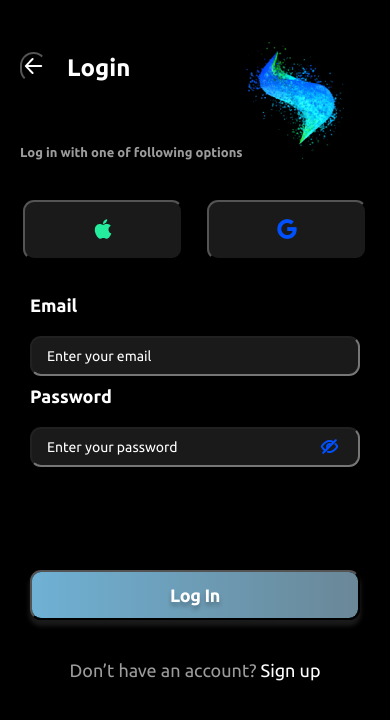
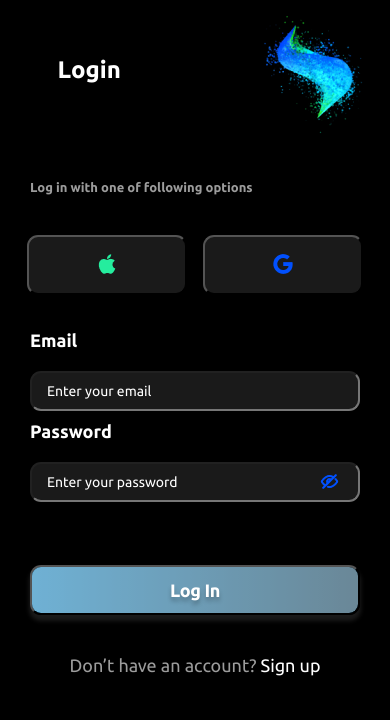
Before and after one commit to Cherced/QuanticFilms, a Next.js app: page /login in a window 390 px wide. Shown: the top 720 px of the page. Built offline with nearby package versions, Linux system fonts and the light colour scheme.

Commit message:
new style propousal

```diff
--- a/pages/login.jsx
+++ b/pages/login.jsx
@@ -10,7 +10,10 @@ const Login = () => {
   const router = useRouter()
   return (
     <div className="loginContainer">
-        <HeaderFloat path={""} HeaderClass="headerText" HeaderNavClass="headerNavText" titleHeader="Login"/>
+         <div className="headerLogin">
+           <h1>Login</h1>
+        <img src="/images/brandLogoHeader.png" alt="BrandLogo"/>
+        </div>
         <p className="parragaphAccount">Log in with one of following options</p>
         <ButtonsAccesBySM path={""} img1={"/images/mac.png"} img2={"/images/google.png"} alt="mediaLink" />
         <LoginForm />
--- a/sass/components/_headerFloat.scss
+++ b/sass/components/_headerFloat.scss
@@ -2,7 +2,7 @@
     display: flex;
     align-items: center;
     height: 95px;
-    padding: 40px 0 0 0;
+    padding: 25px 0 0 0;
 
     .headerNavText {
         margin: 0 20px;
--- a/sass/pages/_login.scss
+++ b/sass/pages/_login.scss
@@ -3,6 +3,27 @@
     height: 100vh;
     background-color: black;
     color: white;
+
+    .headerLogin {
+        display: flex;
+        justify-content: space-evenly;
+        align-items: center;
+        height: 120px;
+
+        h1 {
+            font-family: 'Ubuntu';
+            font-style: normal;
+            font-weight: 700;
+            font-size: 24px;
+            line-height: 28px;
+            color: #FFFFFF;
+        }
+
+        img {
+            position: relative;
+            left: 60px;
+        }
+    }
 
     .parragaphAccount {
         color: #9C9C9C;
@@ -32,7 +53,8 @@
             line-height: 21px;
             color: #9C9C9C;
             margin-top: 60px;
-            a{
+
+            a {
                 color: white;
             }
         }
@@ -42,13 +64,16 @@
 @media screen and (min-width: 375px) and (max-width: 724px) {
     .loginContainer {
         scroll-behavior: smooth;
+        padding: 10px;
+
         .principalButtonLogin {
             display: flex;
             justify-content: center;
-            margin-top: 80px;
+            margin-top: 40px;
             flex-direction: column;
             align-items: center;
             @include ButtonColors;
+
             p {
                 font-family: 'Ubuntu', sans-serif;
                 font-style: normal;
@@ -57,7 +82,8 @@
                 line-height: 21px;
                 color: #9C9C9C;
                 margin-top: 40px;
-                a{
+
+                a {
                     color: white;
                 }
             }
--- a/sass/pages/_signUp.scss
+++ b/sass/pages/_signUp.scss
@@ -42,6 +42,11 @@
 
 @media screen and (min-width: 375px) and (max-width: 724px) {
     .signUpContainer {
+        scroll-behavior: smooth;
+        padding: 10px;
+        .parragaphAccount {
+            margin-top: 30px;
+        }
         .buttonsAccesBySM{
             margin-top: 20px;
         }
```
